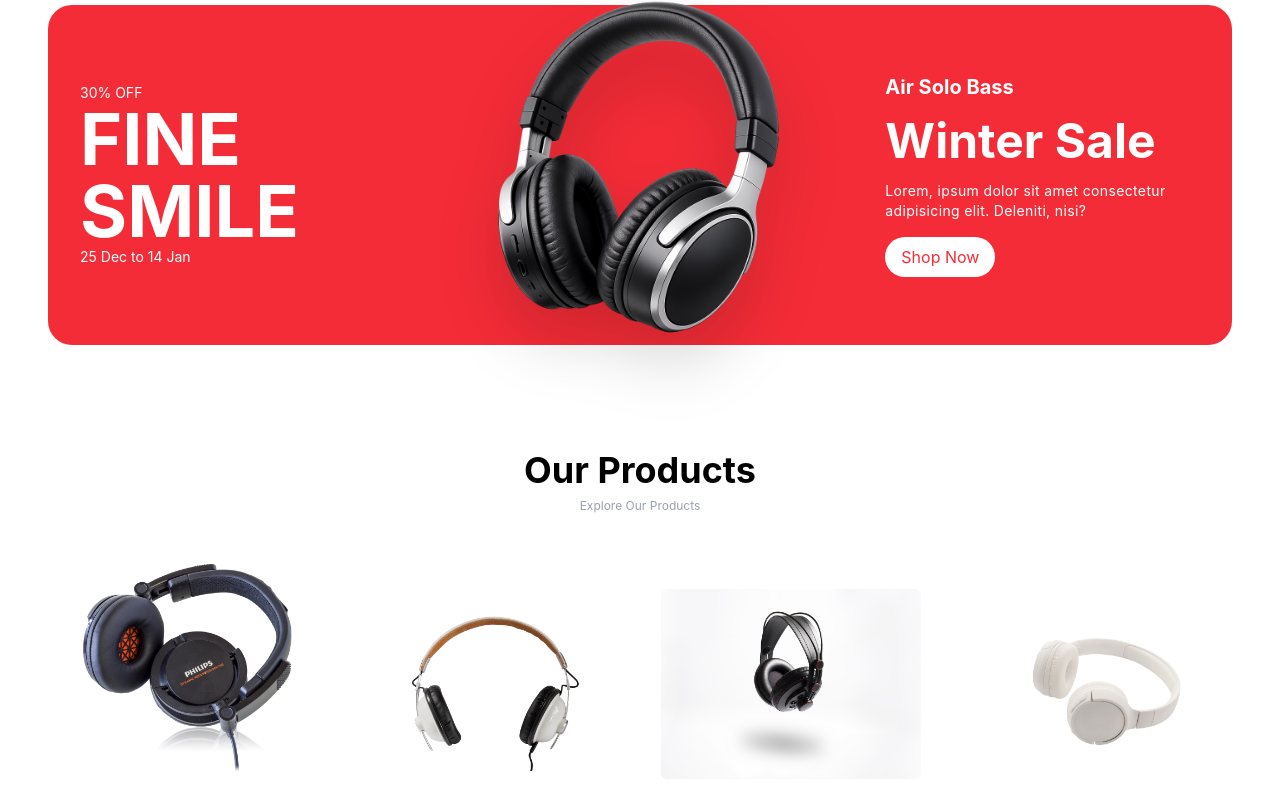
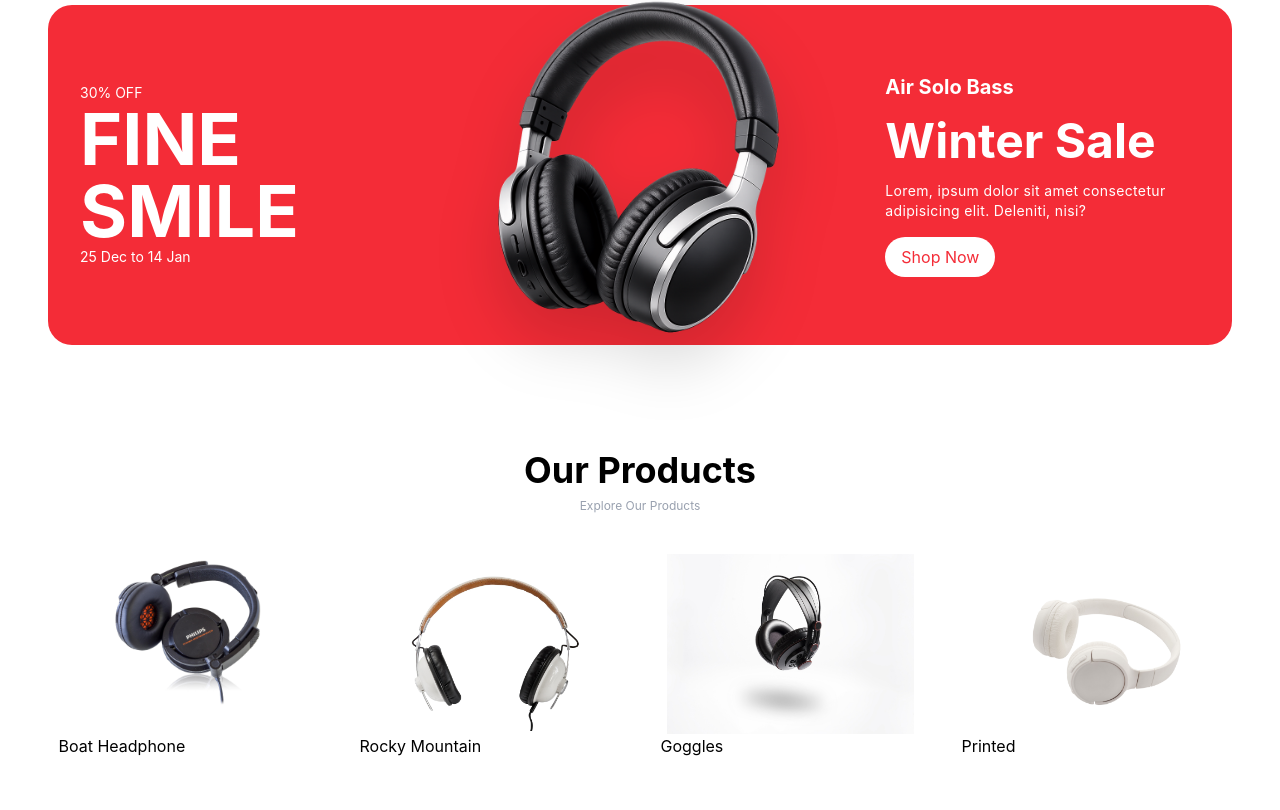
Before and after one commit to kaxadeveloper/Ecommerce, a React (Vite) app: page / in a window 1280 px wide. Shown: the part 1802-2612 px from the top of the page. Built offline with nearby package versions, Linux system fonts and the light colour scheme.

Commit message:
correction

```diff
--- a/src/components/Products/ProductCard.jsx
+++ b/src/components/Products/ProductCard.jsx
@@ -9,8 +9,11 @@ const ProductCard = ({ data }) => {
                         <div key={data.id}>
                             <div>
                                 <img src={data.img} alt=""
-                                    className='[h-180px] w-[260px] object-cover rounded-md'
+                                    className='h-[180px] w-[260px] object-contain rounded-md'
                                 />
+                            </div>
+                            <div>
+                                <h2>{data.title}</h2>
                             </div>
                         </div>
                     ))
```
